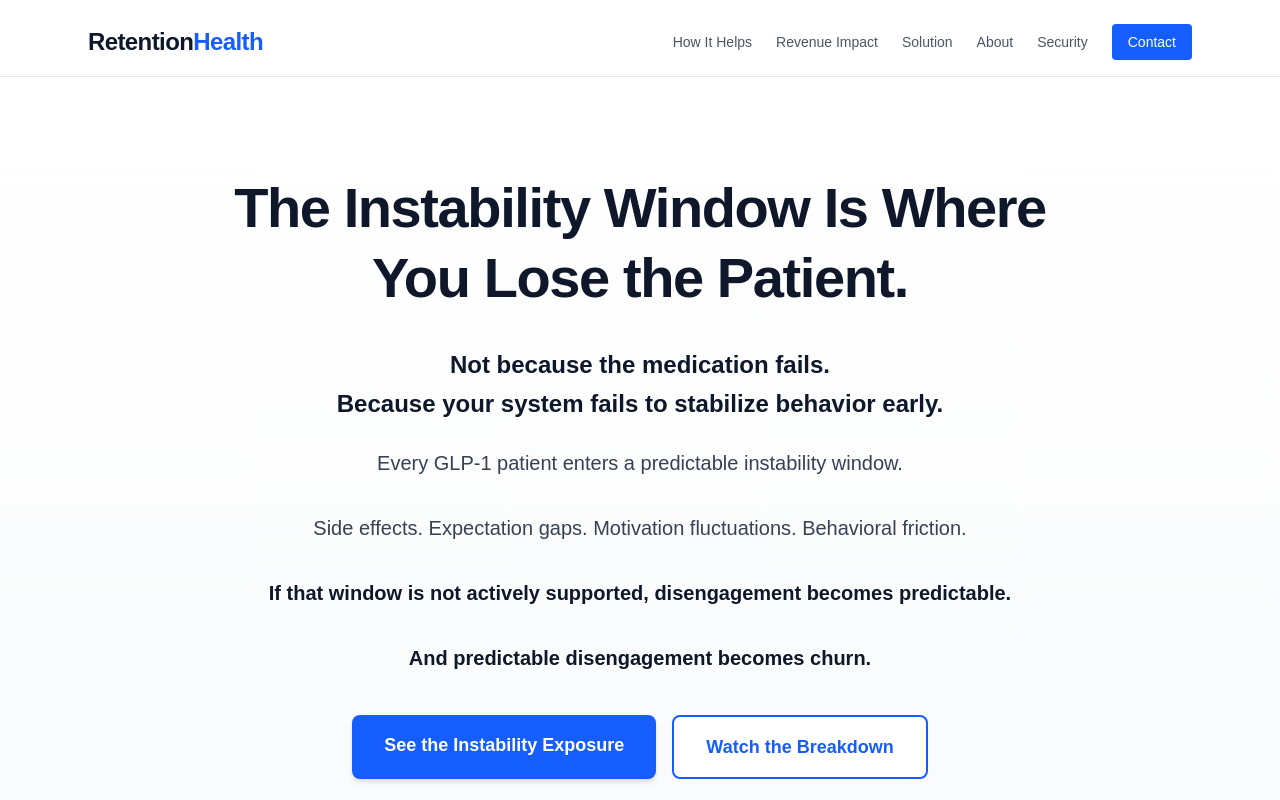
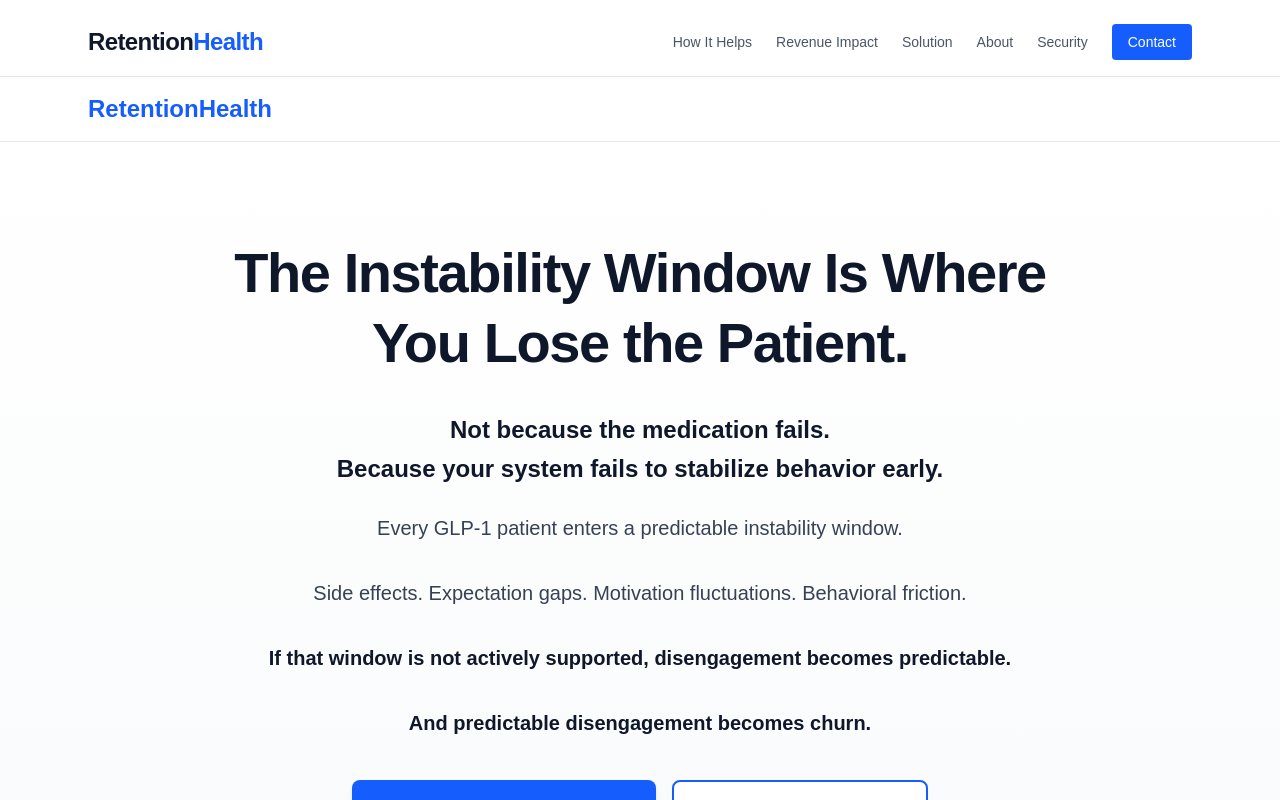
Before and after one commit to Vicsicard/retentionhealth, a Next.js app: page /land2 in a window 1280 px wide. Shown: the top 800 px of the page. Built offline with nearby package versions, Linux system fonts and the light colour scheme.

Commit message:
Implement minimal navigation for land2 - logo-only header, simple footer, no nav links

```diff
--- a/app/land2/layout.tsx
+++ b/app/land2/layout.tsx
@@ -1,7 +1,47 @@
+import Link from 'next/link';
+
 export default function Land2Layout({
   children,
 }: {
   children: React.ReactNode;
 }) {
-  return <>{children}</>;
+  return (
+    <div className="min-h-screen flex flex-col">
+      {/* MINIMAL HEADER - Logo Only */}
+      <header className="bg-white border-b border-gray-200 py-4">
+        <div className="max-w-6xl mx-auto px-4 sm:px-6">
+          <Link href="/" className="inline-block">
+            <h1 className="text-2xl font-bold text-blue-600">RetentionHealth</h1>
+          </Link>
+        </div>
+      </header>
+
+      {/* Main Content */}
+      <main className="flex-1">
+        {children}
+      </main>
+
+      {/* MINIMAL FOOTER */}
+      <footer className="bg-gray-50 border-t border-gray-200 py-8">
+        <div className="max-w-6xl mx-auto px-4 sm:px-6">
+          <div className="flex flex-col sm:flex-row justify-between items-center gap-4">
+            <p className="text-sm text-gray-600">
+              © {new Date().getFullYear()} RetentionHealth. Early-Window Stabilization for GLP-1 Programs.
+            </p>
+            <div className="flex gap-6">
+              <Link href="/privacy" className="text-sm text-gray-600 hover:text-blue-600">
+                Privacy Policy
+              </Link>
+              <Link href="/terms" className="text-sm text-gray-600 hover:text-blue-600">
+                Terms of Service
+              </Link>
+              <Link href="/" className="text-sm text-gray-600 hover:text-blue-600">
+                Learn More
+              </Link>
+            </div>
+          </div>
+        </div>
+      </footer>
+    </div>
+  );
 }
```
